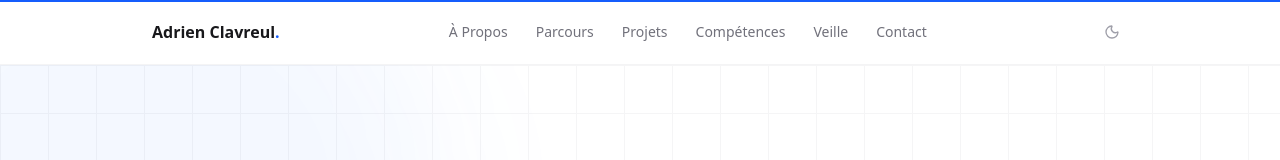
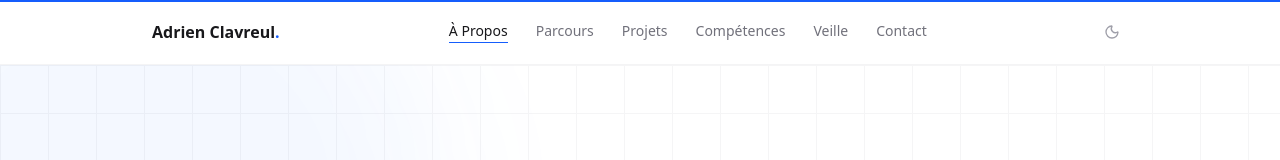
Before and after one commit to Adrien-Cl/portfolio, a React (Vite) app: page / in a window 1280 px wide. Shown: the top 160 px of the page. Built offline with nearby package versions, Linux system fonts and the light colour scheme.

Commit message:
feat: ajouter des fonctionnalités de gestion de thème, d'affichage des projets et d'envoi de formulaire, ainsi que des améliorations de style et de structure

```diff
--- a/src/App.css
+++ b/src/App.css
@@ -28,3 +28,25 @@ body {
   outline: 2px solid #2563eb;
   outline-offset: 3px;
 }
+
+/* ── Animation de transition dark/light mode ─────────────────────────────── */
+@media (prefers-reduced-motion: no-preference) {
+  ::view-transition-old(root),
+  ::view-transition-new(root) {
+    animation: none;
+    mix-blend-mode: normal;
+  }
+
+  ::view-transition-new(root) {
+    animation: theme-reveal .8s cubic-bezier(0.4, 0, 0.2, 1);
+  }
+
+  @keyframes theme-reveal {
+    from {
+      clip-path: circle(0% at var(--toggle-x, 50%) var(--toggle-y, 4rem));
+    }
+    to {
+      clip-path: circle(200% at var(--toggle-x, 50%) var(--toggle-y, 4rem));
+    }
+  }
+}
--- a/src/App.tsx
+++ b/src/App.tsx
@@ -1,8 +1,10 @@
 import { motion, useScroll, useSpring } from "framer-motion";
 import { useState } from "react";
+import { flushSync } from "react-dom";
 import "./App.css";
 import { Navbar } from "./components/Navbar";
 import { Footer } from "./components/Footer";
+import { BackToTop } from "./components/BackToTop";
 import { Hero } from "./sections/Hero";
 import { About } from "./sections/About";
 import { Parcours } from "./sections/Parcours";
@@ -11,11 +13,35 @@ import { Skills } from "./sections/Skills";
 import { SyntheseTable } from "./sections/SyntheseTable";
 import { Veille } from "./sections/Veille";
 import { Contact } from "./sections/Contact";
+import { PROJECTS } from "./data";
 
 function App() {
   const [isDark, setIsDark] = useState(false);
+  const [selectedProject, setSelectedProject] = useState<number | null>(null);
   const { scrollYProgress } = useScroll();
   const scaleX = useSpring(scrollYProgress, { stiffness: 100, damping: 30, restDelta: 0.001 });
+
+  function handleToggleTheme(e: React.MouseEvent<HTMLButtonElement>) {
+    const { clientX: x, clientY: y } = e;
+    document.documentElement.style.setProperty("--toggle-x", `${x}px`);
+    document.documentElement.style.setProperty("--toggle-y", `${y}px`);
+
+    if (!document.startViewTransition) {
+      setIsDark(v => !v);
+      return;
+    }
+
+    document.startViewTransition(() => {
+      flushSync(() => setIsDark(v => !v));
+    });
+  }
+
+  function handleOpenProject(title: string) {
+    const idx = PROJECTS.findIndex(p => p.title === title);
+    if (idx === -1) return;
+    document.getElementById("projects")?.scrollIntoView({ behavior: "smooth" });
+    setTimeout(() => setSelectedProject(idx), 300);
+  }
 
   return (
     <div className={`${isDark ? "dark" : ""} min-h-screen bg-white dark:bg-zinc-950 text-zinc-900 dark:text-zinc-100 transition-colors duration-300 font-sans selection:bg-blue-600 selection:text-white`}>
@@ -26,7 +52,7 @@ function App() {
         style={{ scaleX }}
       />
 
-      <Navbar isDark={isDark} setIsDark={setIsDark} />
+      <Navbar isDark={isDark} onToggleTheme={handleToggleTheme} />
 
       <motion.main
         initial={{ opacity: 0 }}
@@ -36,14 +62,15 @@ function App() {
         <Hero />
         <About />
         <Parcours />
-        <Projects />
+        <Projects selected={selectedProject} setSelected={setSelectedProject} />
         <Skills />
-        <SyntheseTable />
+        <SyntheseTable onOpenProject={handleOpenProject} />
         <Veille />
         <Contact />
       </motion.main>
 
       <Footer />
+      <BackToTop />
     </div>
   );
 }
--- /dev/null
+++ b/src/components/BackToTop.tsx
@@ -0,0 +1,30 @@
+import { AnimatePresence, motion } from "framer-motion";
+import { ArrowUp } from "lucide-react";
+import { useEffect, useState } from "react";
+
+export function BackToTop() {
+  const [visible, setVisible] = useState(false);
+
+  useEffect(() => {
+    const onScroll = () => setVisible(window.scrollY > 400);
+    window.addEventListener("scroll", onScroll, { passive: true });
+    return () => window.removeEventListener("scroll", onScroll);
+  }, []);
+
+  return (
+    <AnimatePresence>
+      {visible && (
+        <motion.button
+          initial={{ opacity: 0, y: 8 }}
+          animate={{ opacity: 1, y: 0 }}
+          exit={{ opacity: 0, y: 8 }}
+          transition={{ duration: 0.2 }}
+          onClick={() => window.scrollTo({ top: 0, behavior: "smooth" })}
+          className="fixed bottom-6 right-6 z-40 w-10 h-10 flex items-center justify-center rounded-lg border border-zinc-200 dark:border-zinc-700 bg-white/80 dark:bg-zinc-900/80 backdrop-blur-sm text-zinc-500 dark:text-zinc-400 hover:text-zinc-900 dark:hover:text-zinc-100 hover:border-zinc-400 dark:hover:border-zinc-500 shadow-sm transition-all"
+          aria-label="Retour en haut">
+          <ArrowUp size={16} />
+        </motion.button>
+      )}
+    </AnimatePresence>
+  );
+}
--- a/src/components/Navbar.tsx
+++ b/src/components/Navbar.tsx
@@ -2,6 +2,7 @@ import { Moon, Sun, Menu, X } from "lucide-react";
 import { useState } from "react";
 import { motion, AnimatePresence } from "framer-motion";
 import { PERSONAL } from "../data";
+import { useActiveSection } from "../utils/useActiveSection";
 
 const NAV_LINKS = [
   { label: "À Propos", id: "about" },
@@ -18,11 +19,12 @@ function scrollTo(id: string) {
 
 interface NavbarProps {
   isDark: boolean;
-  setIsDark: (v: boolean) => void;
+  onToggleTheme: (e: React.MouseEvent<HTMLButtonElement>) => void;
 }
 
-export function Navbar({ isDark, setIsDark }: NavbarProps) {
+export function Navbar({ isDark, onToggleTheme }: NavbarProps) {
   const [menuOpen, setMenuOpen] = useState(false);
+  const activeSection = useActiveSection();
 
   return (
     <>
@@ -41,8 +43,18 @@ export function Navbar({ isDark, setIsDark }: NavbarProps) {
               <button
                 key={link.id}
                 onClick={() => scrollTo(link.id)}
-                className="text-sm text-zinc-500 dark:text-zinc-400 hover:text-zinc-900 dark:hover:text-zinc-100 transition-colors">
+                className={`relative text-sm pb-0.5 transition-colors ${
+                  activeSection === link.id
+                    ? "text-zinc-900 dark:text-zinc-100"
+                    : "text-zinc-500 dark:text-zinc-400 hover:text-zinc-900 dark:hover:text-zinc-100"
+                }`}>
                 {link.label}
+                {activeSection === link.id && (
+                  <motion.span
+                    layoutId="nav-underline"
+                    className="absolute bottom-0 left-0 right-0 h-px bg-blue-600"
+                  />
+                )}
               </button>
             ))}
           </nav>
@@ -50,7 +62,7 @@ export function Navbar({ isDark, setIsDark }: NavbarProps) {
           {/* Right */}
           <div className="flex items-center gap-2">
             <button
-              onClick={() => setIsDark(!isDark)}
+              onClick={onToggleTheme}
               className="w-8 h-8 flex items-center justify-center rounded-lg text-zinc-400 hover:text-zinc-900 dark:hover:text-zinc-100 hover:bg-zinc-100 dark:hover:bg-zinc-800 transition-all"
               aria-label="Changer de thème">
               {isDark ? <Sun size={16} /> : <Moon size={16} />}
@@ -79,7 +91,11 @@ export function Navbar({ isDark, setIsDark }: NavbarProps) {
               <button
                 key={link.id}
                 onClick={() => { scrollTo(link.id); setMenuOpen(false); }}
-                className="text-left py-2.5 text-sm font-medium text-zinc-600 dark:text-zinc-400 hover:text-blue-600 dark:hover:text-blue-500 transition-colors">
+                className={`text-left py-2.5 text-sm font-medium transition-colors ${
+                  activeSection === link.id
+                    ? "text-blue-600 dark:text-blue-500"
+                    : "text-zinc-600 dark:text-zinc-400 hover:text-blue-600 dark:hover:text-blue-500"
+                }`}>
                 {link.label}
               </button>
             ))}
--- a/src/data/synthese.ts
+++ b/src/data/synthese.ts
@@ -77,6 +77,7 @@ export type Realisation = {
   docs: string[];
   periode: string;
   competences: Record<CompetenceCode, boolean>;
+  projectTitle?: string;
 };
 
 export type SectionSynthese = {
@@ -90,6 +91,7 @@ export const SYNTHESE: SectionSynthese[] = [
     items: [
       {
         title: "Portfolio Personnel",
+        projectTitle: "Portfolio Professionnel",
         docs: [
           "Site web React/TypeScript/Tailwind CSS",
           "Maquettes Figma",
@@ -107,6 +109,7 @@ export const SYNTHESE: SectionSynthese[] = [
       },
       {
         title: "Application de Réservation Scolaire",
+        projectTitle: "Application de Réservation Scolaire",
         docs: [
           "Application desktop Python/PySide6",
           "Dictionnaire de données & MCD",
@@ -125,6 +128,7 @@ export const SYNTHESE: SectionSynthese[] = [
       },
       {
         title: "VM windows serveur et gestion de parc informatique",
+        projectTitle: "Gestion de Parc Informatique et ticketing — GLPI",
         docs: [
           "Configaration de machines virtuelles Windows Server",
           "Configuration de services réseau (DNS, DHCP, Active Directory)",
--- /dev/null
+++ b/src/utils/useActiveSection.ts
@@ -0,0 +1,38 @@
+import { useEffect, useRef, useState } from "react";
+
+const SECTION_IDS = ["about", "parcours", "projects", "skills", "synthese", "veille", "contact"];
+
+export function useActiveSection(): string {
+  const [active, setActive] = useState<string>("");
+  const ratios = useRef<Record<string, number>>({});
+
+  useEffect(() => {
+    const observer = new IntersectionObserver(
+      (entries) => {
+        entries.forEach(e => {
+          ratios.current[e.target.id] = e.intersectionRatio;
+        });
+        let best = "";
+        let bestRatio = 0;
+        for (const id of SECTION_IDS) {
+          const r = ratios.current[id] ?? 0;
+          if (r > bestRatio) {
+            bestRatio = r;
+            best = id;
+          }
+        }
+        if (best) setActive(best);
+      },
+      { threshold: [0, 0.1, 0.25, 0.5, 0.75, 1.0] }
+    );
+
+    SECTION_IDS.forEach(id => {
+      const el = document.getElementById(id);
+      if (el) observer.observe(el);
+    });
+
+    return () => observer.disconnect();
+  }, []);
+
+  return active;
+}
```
Also changed, not shown: src/data/index.ts (+6 -13 lines), src/sections/Contact.tsx (+18 -1 lines), src/sections/Projects.tsx (+73 -42 lines), src/sections/SyntheseTable.tsx (+18 -5 lines), src/types.ts (added, +33 -0 lines), src/vite-env.d.ts (added, +9 -0 lines), 1 other file (tests, documents, lock files or other folders).
